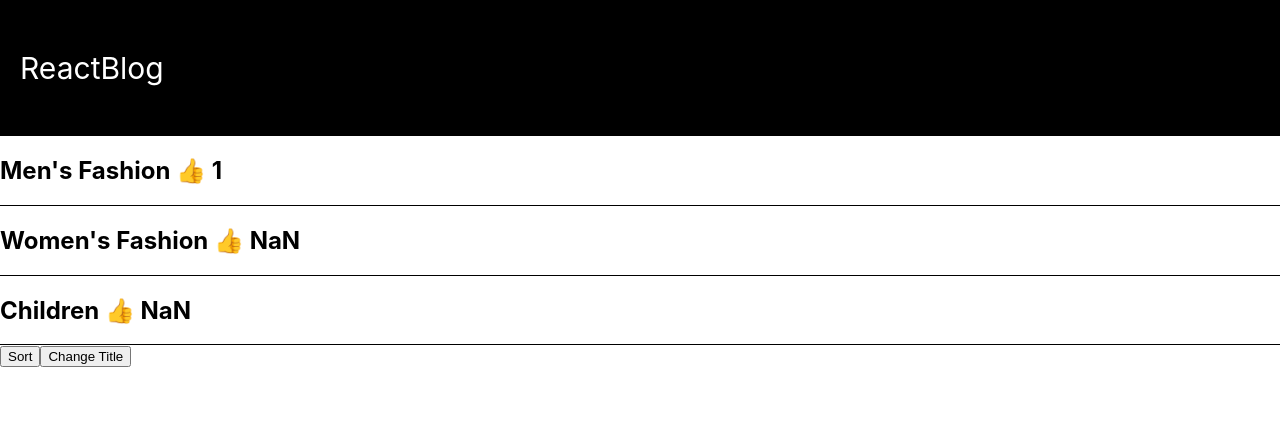
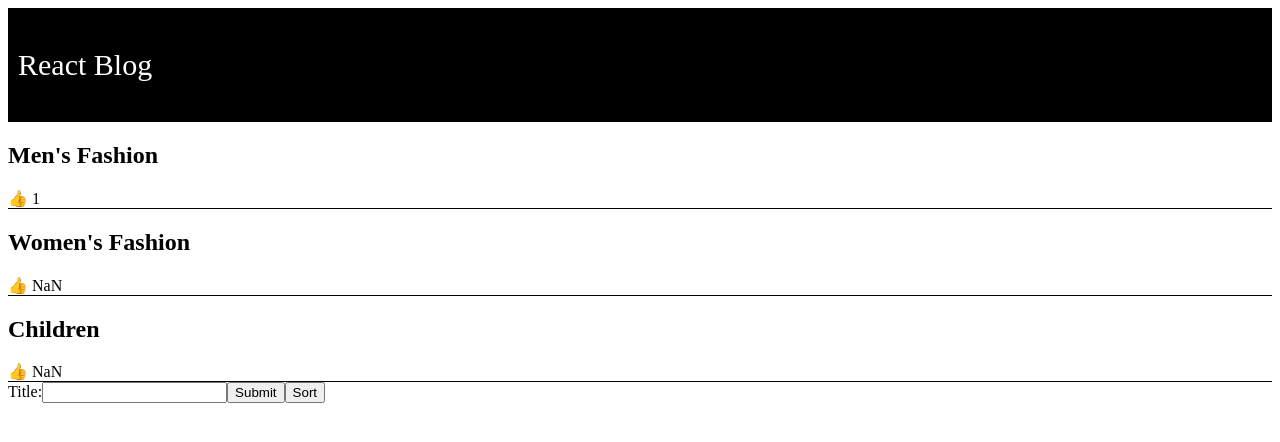
Before and after one commit to eshinhw/react-blog-project, a React (Create React App) app: page / in a window 1280 px wide. Shown: the top 442 px of the page. Built offline with nearby package versions, Linux system fonts and the light colour scheme.

Commit message:
working on input in react

```diff
--- a/src/App.css
+++ b/src/App.css
@@ -1,9 +1,13 @@
 .navbar {
   background-color: black;
   color: white;
-  padding: 20px;
+  padding: 10px;
 }
 
 .list-item {
   border-bottom: 1px solid black;
 }
+
+.post-input {
+  padding: 20px;
+}
--- a/src/App.js
+++ b/src/App.js
@@ -1,6 +1,7 @@
 import { useState } from "react";
 import "./App.css";
 import Modal from "./Modal";
+import PostForm from "./PostForm";
 
 const data = [
   { title: "Men's Fashion", date: "2021 August 23" },
@@ -9,22 +10,24 @@ const data = [
 ];
 
 function App() {
-  const [date, setDate] = useState("August 31, 2023");
-  const [likeCount, setLikeCount] = useState(0);
-
   const [titles, setTitles] = useState(["Men's Fashion", "Women's Fashion", "Children"]);
   const [currTitle, setCurrTitle] = useState(0);
   const [likes, setLikes] = useState([0]);
   const [modal, setModal] = useState(false);
+  const [title, setTitle] = useState("");
+
+  const handleChange = (e) => {
+    setTitle(e.currentTarget.value);
+  };
+
+  const handleSubmit = (e) => {
+    let copy = [...titles, title];
+    setTitles(copy);
+    e.currentTarget.value = "";
+  };
 
   const increaseLike = (e) => {
     setLikes([...likes]);
-  };
-
-  const changeTitle = () => {
-    let copy = [...titles];
-    copy[0] = "Second Title";
-    setTitles(copy);
   };
 
   const sortTitles = () => {
@@ -36,32 +39,37 @@ function App() {
   return (
     <div className="App">
       <div className="navbar">
-        <p style={{ fontSize: "30px" }}>ReactBlog</p>
+        <p style={{ fontSize: "30px" }}>React Blog</p>
       </div>
       <div className="list">
         {titles.map((title, idx) => {
           return (
             <div key={idx} className="list-item">
-              <h2 onClick={() => {
-                setModal(!modal);
-                setCurrTitle(idx);
-              }}>
-                {title} <span onClick={increaseLike}>👍 {likes[idx] + 1}</span>{" "}
+              <h2
+                onClick={() => {
+                  setModal(!modal);
+                  setCurrTitle(idx);
+                }}
+              >
+                {title}
               </h2>
-
-              {/* <p>{d.date}</p> */}
+              <span onClick={increaseLike}>👍 {likes[idx] + 1}</span>
             </div>
           );
         })}
       </div>
 
+      <label>
+        Title:
+        <input type="text" name="title" value={title} onChange={handleChange} />
+      </label>
+      <button onClick={handleSubmit}>Submit</button>
+
       {
-        modal ? <Modal titles={titles} currTitle={currTitle} changeTitle={changeTitle} /> : null // ternary operator
+        modal ? <Modal titles={titles} currTitle={currTitle} /> : null // ternary operator
       }
 
       <button onClick={sortTitles}>Sort</button>
-
-      <button onClick={changeTitle}>Change Title</button>
     </div>
   );
 }
--- /dev/null
+++ b/src/PostForm.js
@@ -0,0 +1,24 @@
+import { useState } from "react";
+
+export default function PostForm(props) {
+  const [title, setTitle] = useState("");
+
+  const handleChange = (e) => {
+    console.log(e.currentTarget.value);
+    setTitle(e.currentTarget.value);
+  };
+
+  const handleSubmit = () => {};
+
+  return (
+    <div className="post-input">
+      <form>
+        <label>
+          Title:
+          <input type="text" name="title" value={title} onChange={handleChange} />
+        </label>
+        <button onClick={handleSubmit}>Submit</button>
+      </form>
+    </div>
+  );
+}
--- a/src/index.css
+++ /dev/null
@@ -1,13 +0,0 @@
-body {
-  margin: 0;
-  font-family: -apple-system, BlinkMacSystemFont, 'Segoe UI', 'Roboto', 'Oxygen',
-    'Ubuntu', 'Cantarell', 'Fira Sans', 'Droid Sans', 'Helvetica Neue',
-    sans-serif;
-  -webkit-font-smoothing: antialiased;
-  -moz-osx-font-smoothing: grayscale;
-}
-
-code {
-  font-family: source-code-pro, Menlo, Monaco, Consolas, 'Courier New',
-    monospace;
-}
--- a/src/index.js
+++ b/src/index.js
@@ -1,6 +1,5 @@
 import React from 'react';
 import ReactDOM from 'react-dom/client';
-import './index.css';
 import App from './App';
 
 const root = ReactDOM.createRoot(document.getElementById('root'));
```
Also changed, not shown: src/logo.svg (deleted).
